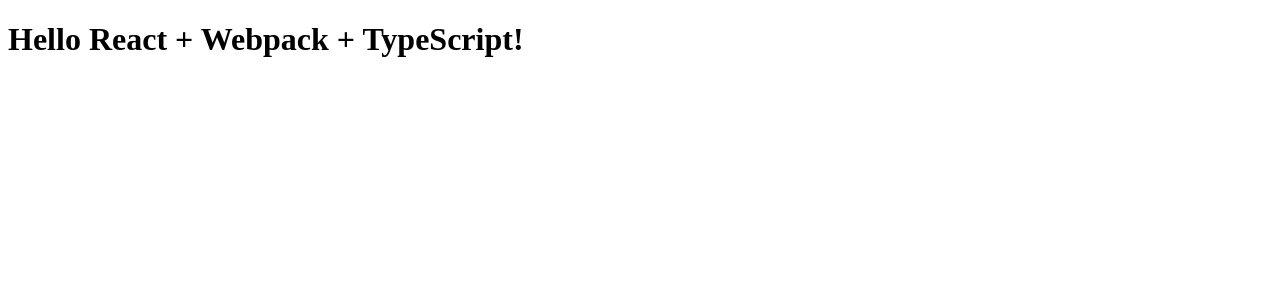
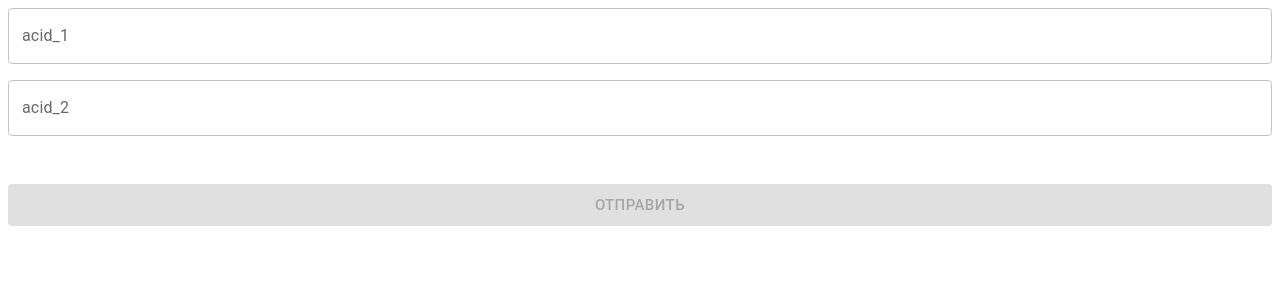
Before and after one commit to LenaRybinskova/amino_acid_alignment, a React app: page / in a window 1280 px wide. Shown: the top 300 px of the page. Built offline with nearby package versions, Linux system fonts and the light colour scheme.

Commit message:
Inputs, Button

```diff
--- /dev/null
+++ b/src/app/App.tsx
@@ -0,0 +1,6 @@
+import React from 'react';
+import {Alignment} from '../features/Alignment/ui/Alignment';
+
+export const App = () => {
+    return <Alignment/>;
+};
--- /dev/null
+++ b/src/common/components/Input/Input.tsx
@@ -0,0 +1,78 @@
+/*
+import TextField from '@mui/material/TextField';
+import React from 'react';
+import {Control, Controller} from 'react-hook-form';
+import {FormValue} from '../../../features/Alignment/ui/Alignment';
+
+type Props <T extends FormValue>= {
+    name: keyof T & string;
+    control: Control<T>;
+    label: string
+    rules?: any
+    placeholder?: string
+    type?: string
+}
+
+export const Input = <T extends Record<string, any>>({name, control, label, placeholder, type = 'text', rules,}: Props<T>) => {
+    return (
+        <Controller
+            name={name}
+            control={control}
+            rules={rules}
+            render={({ field, fieldState: { error } }) => (
+                <TextField
+                    {...field}
+                    label={label}
+                    placeholder={placeholder}
+                    type={type}
+                    error={!!error}
+                    helperText={error?.message}
+                    fullWidth
+                    variant="outlined"
+                />
+            )}
+        />
+    );
+};*/
+
+
+import {Control, Controller, FieldValues, Path, RegisterOptions} from 'react-hook-form';
+import TextField from "@mui/material/TextField";
+
+type Props<T extends FieldValues> = {
+    name: Path<T>;
+    control: Control<T>;
+    label: string;
+    rules?: any
+    placeholder?: string;
+    type?: string;
+};
+
+export const Input = <T extends FieldValues>({
+                                                 name,
+                                                 control,
+                                                 label,
+                                                 placeholder,
+                                                 type = "text",
+                                                 rules,
+                                             }: Props<T>) => {
+    return (
+        <Controller
+            name={name}
+            control={control}
+            rules={rules}
+            render={({ field, fieldState: { error } }) => (
+                <TextField
+                    {...field}
+                    label={label}
+                    placeholder={placeholder}
+                    type={type}
+                    error={!!error}
+                    helperText={error?.message}
+                    fullWidth
+                    variant="outlined"
+                />
+            )}
+        />
+    );
+};
--- /dev/null
+++ b/src/common/types/acids.types.ts
@@ -0,0 +1,5 @@
+export type Acids = 'A' | 'R' | 'N' | 'D' | 'C'
+    | 'E' | 'Q' | 'G' | 'H' | 'I'
+    | 'L' | 'K' | 'M' | 'F' | 'P'
+    | 'S' | 'T' | 'W' | 'Y' | 'V'
+    | '-';
--- /dev/null
+++ b/src/features/Alignment/ui/Alignment.tsx
@@ -0,0 +1,62 @@
+import {Input} from '../../../common/components/Input/Input';
+import {useForm} from 'react-hook-form';
+import {Box, Button} from '@mui/material';
+
+export type FormValue = {
+    acid_1: string
+    acid_2: string
+}
+
+export const Alignment = () => {
+
+    const {control, handleSubmit, formState: {errors, isValid}, watch} = useForm<FormValue>({mode: 'onChange'})
+
+    const onSubmit = (data: FormValue) => {
+        console.log('Данные формы:', data)
+    }
+
+    const acid1Lenght = watch('acid_1') || ''
+    const acid2Lenght = watch('acid_2') || ''
+
+
+        return (
+        <form onSubmit={handleSubmit(onSubmit)}>
+            <Box sx={{display: 'flex', flexDirection: 'column', gap: 2}}>
+                <Input
+                    name="acid_1"
+                    control={control}
+                    label="acid_1"
+                    placeholder="Введите последовательность"
+                    rules={{
+                        required: 'Email обязателен',
+                        pattern: {
+                            value: /^[ARNDCEQGHILKMFPSTWYV-]+$/,
+                            message: 'можно добавить только ARNDCEQGHILKMFPSTWYV- символы',
+                        },
+                    }}
+                />
+
+                <Input
+                    name="acid_2"
+                    control={control}
+                    label="acid_2"
+                    placeholder="Введите последовательность"
+                    rules={{
+                        required: 'Email обязателен',
+                        pattern: {
+                            value: /^[ARNDCEQGHILKMFPSTWYV-]+$/,
+                            message: 'можно добавить только ARNDCEQGHILKMFPSTWYV- символы',
+                        },
+                    }}
+                />
+
+                <span></span>
+
+                <Button type="submit" variant="contained" size="large"
+                        disabled={!isValid || acid1Lenght !== acid2Lenght} sx={{mt: 2}}>
+                    Отправить
+                </Button>
+            </Box>
+        </form>
+    )
+}
--- a/src/index.tsx
+++ b/src/index.tsx
@@ -1,9 +1,8 @@
 import React from 'react';
 import ReactDOM from 'react-dom/client';
+import {App} from './app/App';
 
-const App = () => {
-    return <h1>Hello React + Webpack + TypeScript!</h1>;
-};
+
 
 const root = ReactDOM.createRoot(document.getElementById('root')!);
 root.render(<App />);
```
Also changed, not shown: src/common/components/Button/Button.tsx (added).
